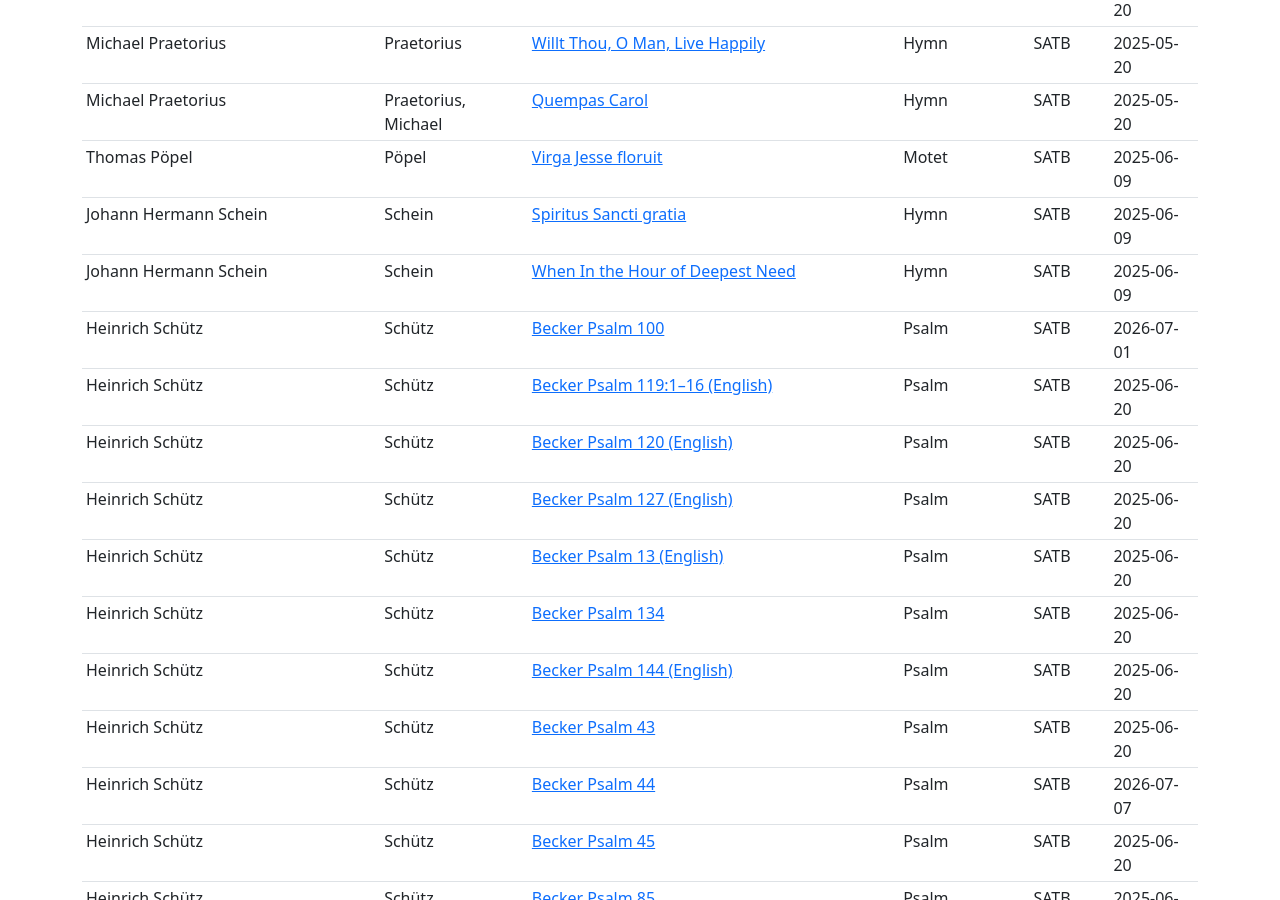
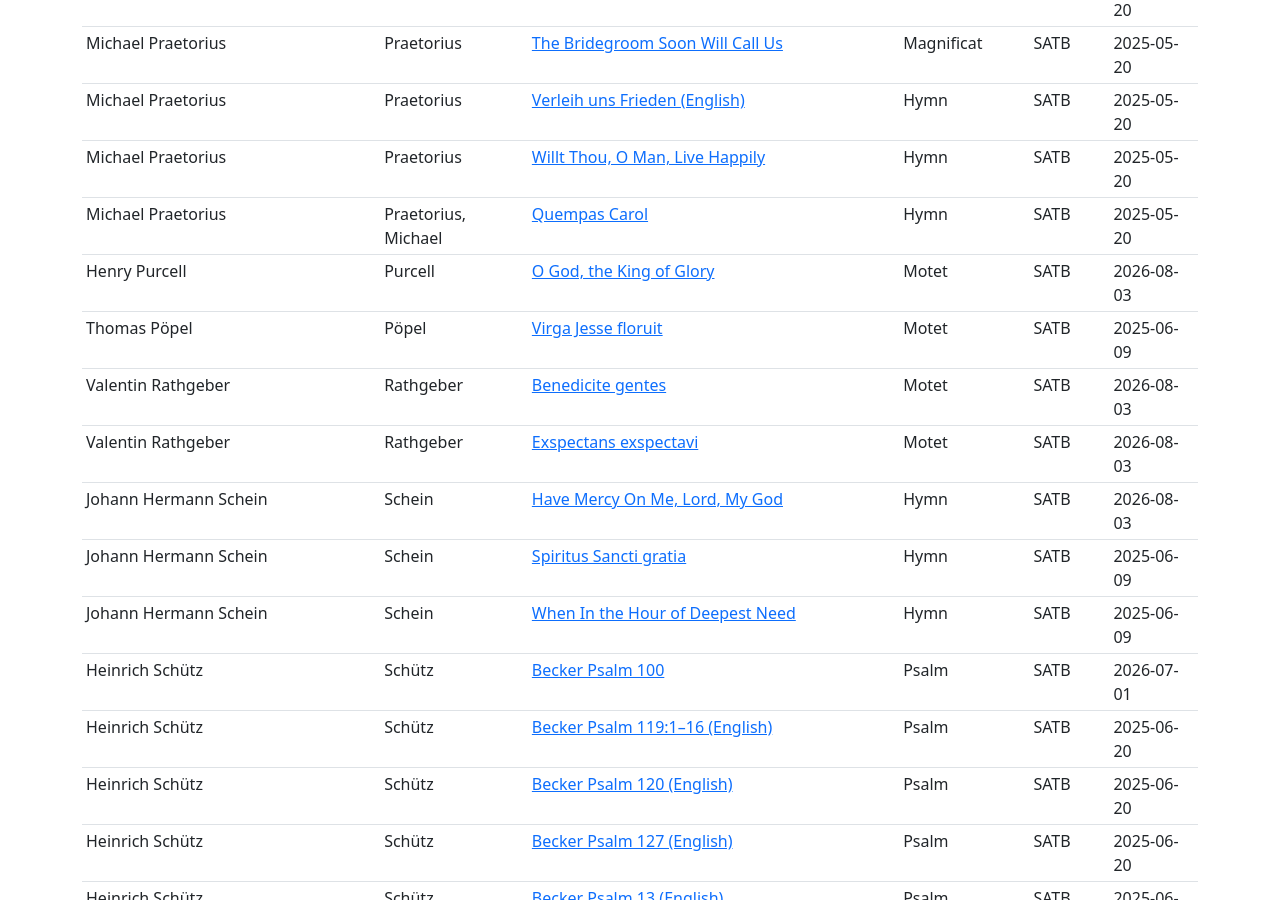
Before and after one commit to coranglais16/liturgical-music, a Jekyll site: the page built from docs/index.md, in a window 1280 px wide and 900 px high, scrolled down 5962 px. Built offline with Jekyll 4.4.1, drawn with Linux system fonts in a browser that asks for light colours; our own code applies the rules of GitHub Pages for plain Markdown files; a style sheet for code colours, icons or effects is not loaded; some of the changed text lies outside the part shown.

```diff
--- a/docs/_data/build.yml
+++ b/docs/_data/build.yml
@@ -1 +1 @@
-last-build: 2026-07-30
+last-build: 2026-08-03
--- a/docs/_data/database.yml
+++ b/docs/_data/database.yml
@@ -495,6 +495,13 @@
   voicing: SATB
   sort: Lassus
   date: 2025-06-09
+- path: assets/pdf/Lossius O Come, Thou Spirit.pdf
+  title: O Come, Thou Spirit
+  composer: Lucas Lossius
+  genre: Hymn
+  voicing: SATB
+  sort: Lossius
+  date: 2026-08-03
 - path: /assets/pdf/Luther Non moriar sed vivam.pdf
   title: Non moriar sed vivam
   composer: Martin Luther
@@ -502,6 +509,13 @@
   voicing: SATB
   sort: Luther
   date: 2025-06-09
+- path: assets/pdf/Mendelssohn He That Shall Endure To the End.pdf
+  title: He That Shall Endure To the End
+  composer: Felix Mendelssohn
+  genre: Motet
+  voicing: SATB
+  sort: Mendelssohn
+  date: 2026-08-03
 - path: /assets/pdf/Mozart Ave verum Corpus.pdf
   title: Ave verum corpus
   composer: Wolfgang Amadeus Mozart
@@ -684,6 +698,13 @@
   voicing: SATB
   sort: Praetorius, Michael
   date: 2025-05-20
+- path: assets/pdf/Purcell O God, the King of Glory.pdf
+  title: O God, the King of Glory
+  composer: Henry Purcell
+  genre: Motet
+  voicing: SATB
+  sort: Purcell
+  date: 2026-08-03
 - path: /assets/pdf/Pöpel Virga Jesse.pdf
   title: Virga Jesse floruit
   composer: Thomas Pöpel
@@ -691,6 +712,27 @@
   voicing: SATB
   sort: Pöpel
   date: 2025-06-09
+- path: assets/pdf/Rathgeber Benedicite gentes.pdf
+  title: Benedicite gentes
+  composer: Valentin Rathgeber
+  genre: Motet
+  voicing: SATB
+  sort: Rathgeber
+  date: 2026-08-03
+- path: assets/pdf/Rathgeber Exspectans exspectavi.pdf
+  title: Exspectans exspectavi
+  composer: Valentin Rathgeber
+  genre: Motet
+  voicing: SATB
+  sort: Rathgeber
+  date: 2026-08-03
+- path: assets/pdf/Schein Have Mercy On Me, Lord, My God.pdf
+  title: Have Mercy On Me, Lord, My God
+  composer: Johann Hermann Schein
+  genre: Hymn
+  voicing: SATB
+  sort: Schein
+  date: 2026-08-03
 - path: /assets/pdf/Schein Spiritus Sancti gratia.pdf
   title: Spiritus Sancti gratia
   composer: Johann Hermann Schein
@@ -915,6 +957,13 @@
   voicing: SATTB
   sort: Walter
   date: 2025-06-09
+- path: assets/pdf/Walter Salvation Unto Us Has Come sts 3 6 9.pdf
+  title: Salvation Unto Us Has Come (stanzas 3, 6, 9)
+  composer: Johann Walter
+  genre: Hymn stanza
+  voicing: SATB
+  sort: Walter
+  date: 2026-08-03
 - path: /assets/pdf/Walter The Lord My Trusty Shepherd Is.pdf
   title: The Lord My Trusty Shepherd Is (stanza 3)
   composer: Johann Walter
```
Also changed, not shown: 1 other file.
